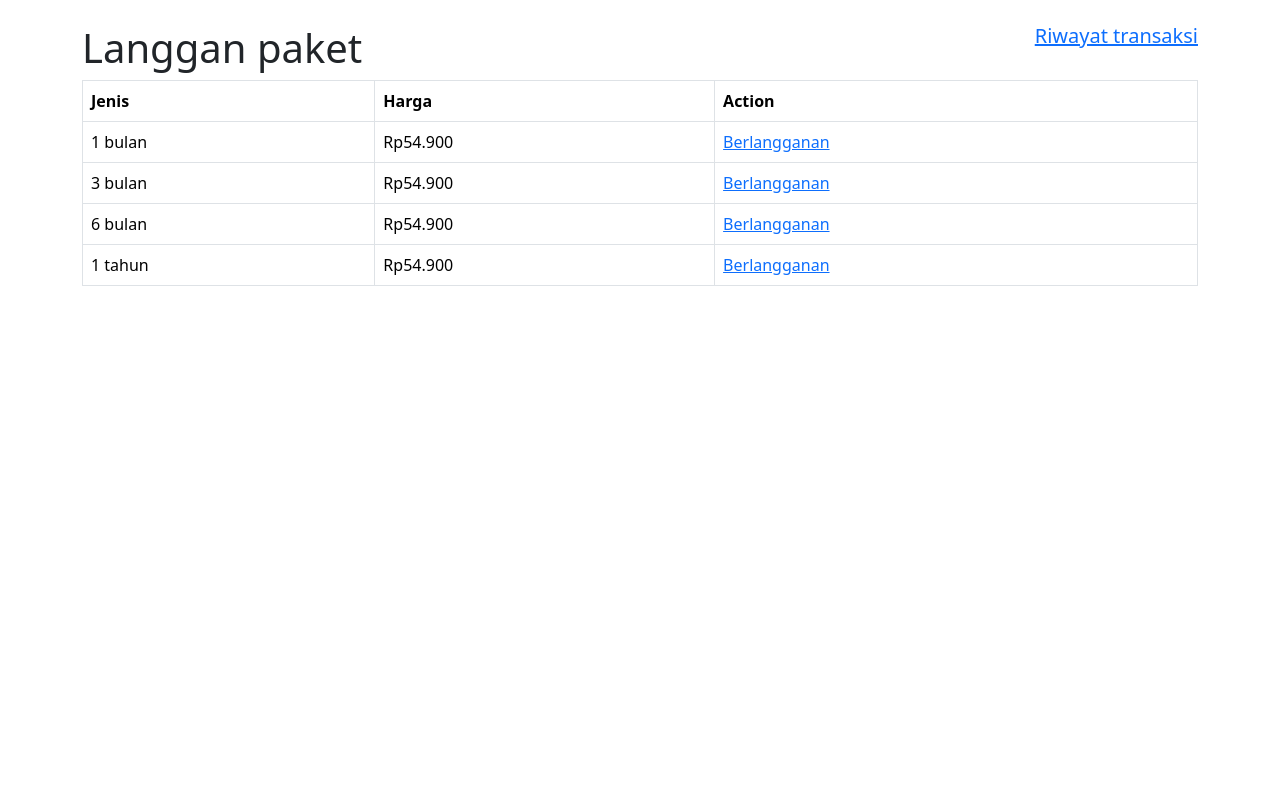
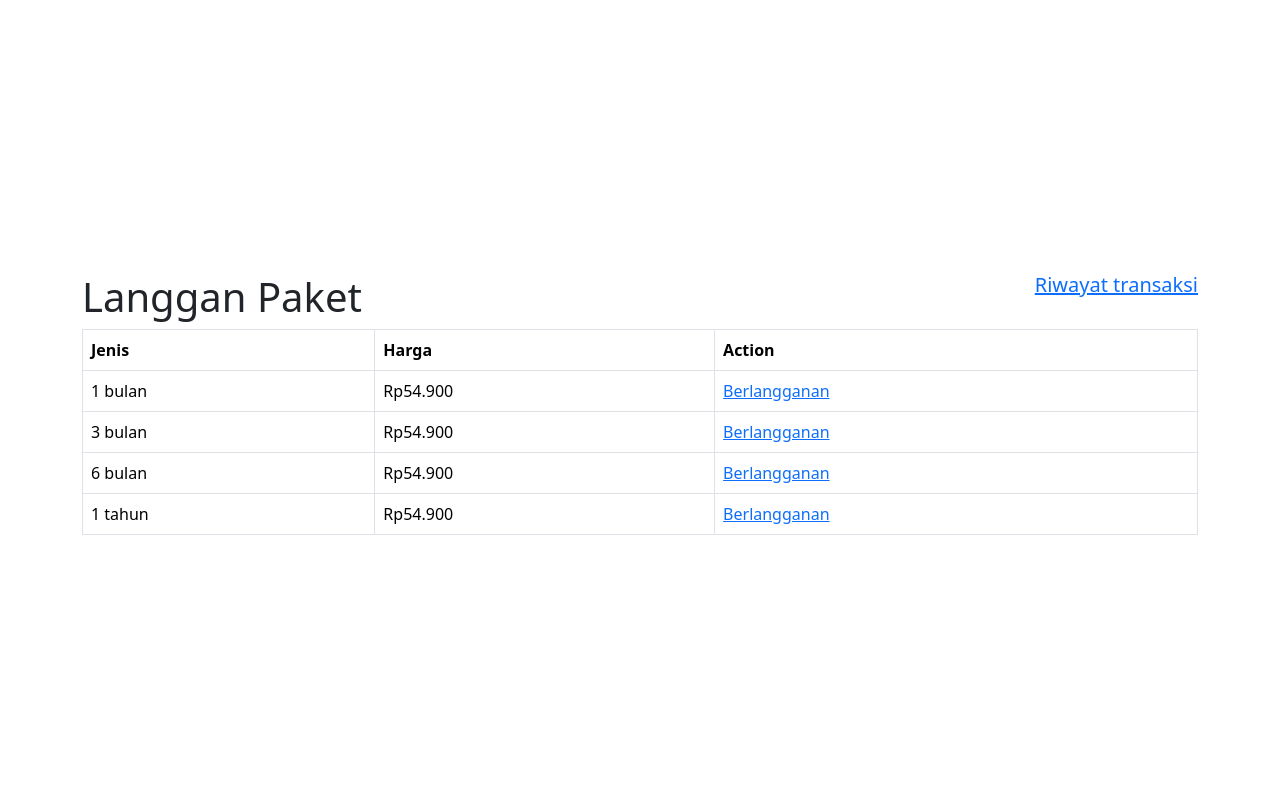
Before and after one commit to basdat-b11/frontend, a Django app: template main/templates/langganan-paket.html in a window 1280 px wide. Run offline with Django 5.2, Linux system fonts and the light colour scheme; the template is opened without the code that fills it, so the values that code supplies are empty.

Commit message:
change langganan paket page styling

```diff
--- a/main/templates/langganan-paket.html
+++ b/main/templates/langganan-paket.html
@@ -3,13 +3,19 @@
 <head>
   <meta charset="utf-8">
   <meta name="viewport" content="width=device-width, initial-scale=1">
-    <title>Bootstrap demo</title>
+  <title>Langganan Paket</title>
   <link href="https://cdn.jsdelivr.net/npm/bootstrap@5.3.3/dist/css/bootstrap.min.css" rel="stylesheet" integrity="sha384-QWTKZyjpPEjISv5WaRU9OFeRpok6YctnYmDr5pNlyT2bRjXh0JMhjY6hW+ALEwIH" crossorigin="anonymous">
+  <style>
+    /* Custom CSS for centering content */
+    html, body {
+      height: 100%;
+    }
+  </style>
 </head>
-  <body>
+<body class="d-flex align-items-center justify-content-center">
   <div class="container mt-4">
     <div class="d-flex flex-row justify-content-between">
-            <h1>Langgan paket</h1>
+      <h1>Langgan Paket</h1>
       <a href="#"><h5>Riwayat transaksi</h5></a>
     </div>
     <table class="table table-bordered">
```
Lines whose indentation alone changed are shown as unchanged.
